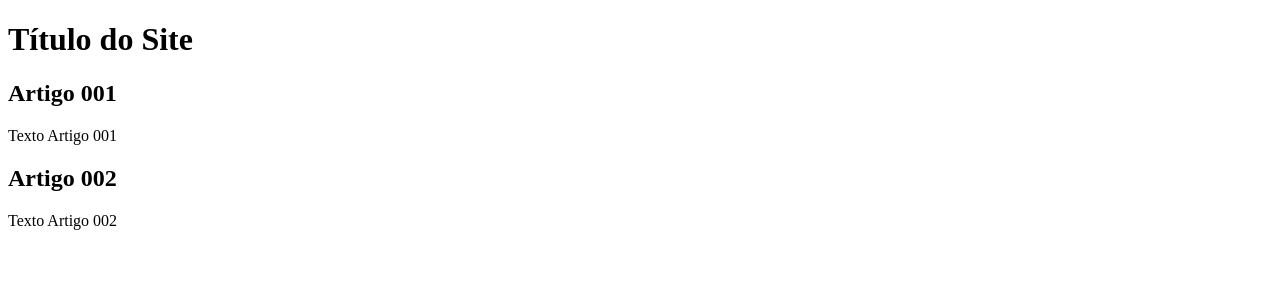
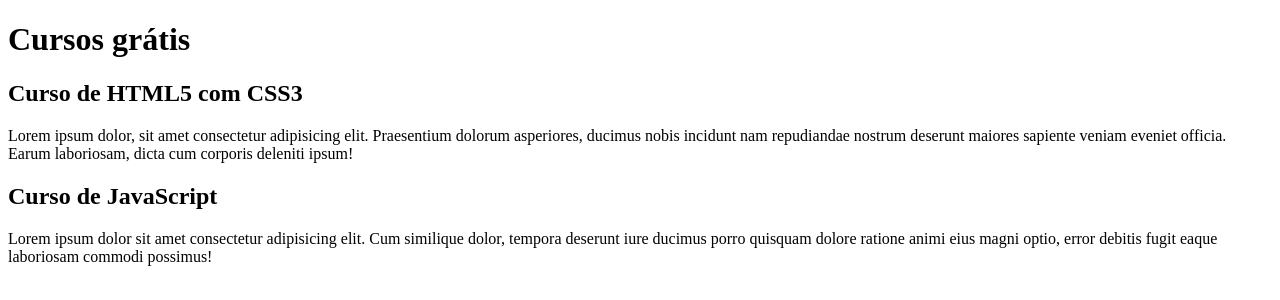
Before and after one commit to EvandroLuizdeOliveira/projeto-site, a plain HTML site: page index.html in a window 1280 px wide. Drawn offline with Linux system fonts and the light colour scheme.

Commit message:
comecei a escrever conteudo

```diff
--- a/index.html
+++ b/index.html
@@ -9,15 +9,16 @@
 <body>
     <main>
         <header>
-            <h1>Título do Site</h1>
+            <h1>Cursos grátis</h1>
         </header>
         <article>
-            <h2>Artigo 001</h2>
-            <p>Texto Artigo 001</p>
+            <h2>Curso de HTML5 com CSS3</h2>
+            <p>Lorem ipsum dolor, sit amet consectetur adipisicing elit. Praesentium dolorum asperiores, ducimus nobis incidunt nam repudiandae nostrum deserunt maiores sapiente veniam eveniet officia. Earum laboriosam, dicta cum corporis deleniti ipsum!
+            </p>
         </article>
         <article>
-            <h2>Artigo 002</h2>
-            <p>Texto Artigo 002</p>
+            <h2>Curso de JavaScript</h2>
+            <p>Lorem ipsum dolor sit amet consectetur adipisicing elit. Cum similique dolor, tempora deserunt iure ducimus porro quisquam dolore ratione animi eius magni optio, error debitis fugit eaque laboriosam commodi possimus!</p>
         </article>
     </main>
 </body>
```
